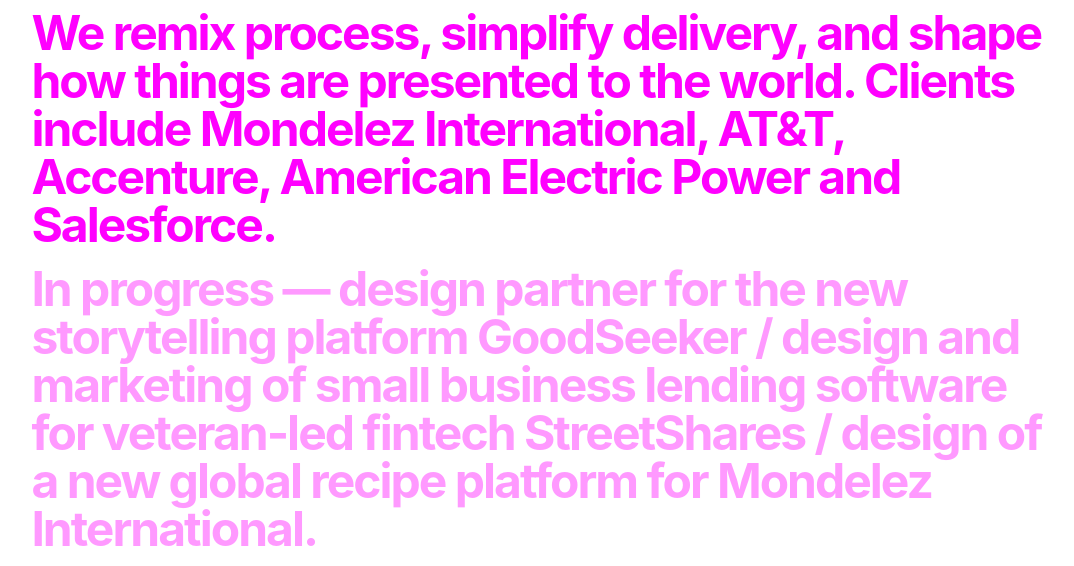
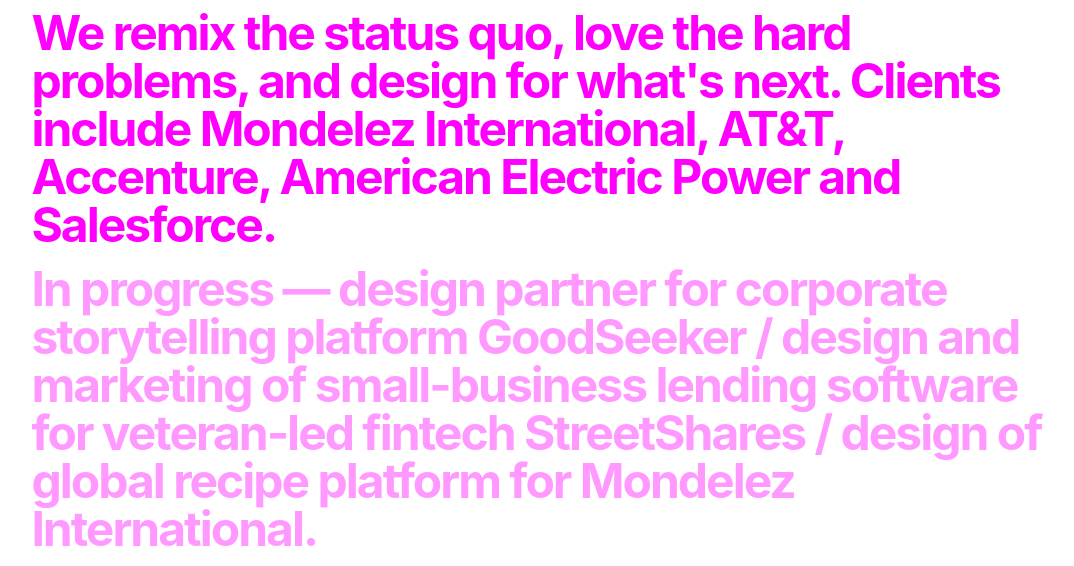
Before and after one commit to jmcweeney/additional, a plain HTML site: page webpage/index.html in a window 1280 px wide. Shown: the part 166-732 px from the top of the page, without its empty margins (103-1177 px from the left). Drawn offline with nearby package versions, Linux system fonts and the light colour scheme.

Commit message:
v5.5 — Update whys

```diff
--- a/webpage/index.html
+++ b/webpage/index.html
@@ -33,8 +33,8 @@
 		<p style="color: #000; margin: 0;">Hola &mdash;</p>
 		<p style="color: #ff00ff;">Additional is a change agent, pure and simple.</p>
 		<!-- <p style="color: #ff00ff;">We're an intentionally small team built to tackles hard business problems without taking any shortcuts. We set out to create things beyond the reach of our clients, pure and simple.</p> -->
-		<p style="color: #ff00ff;">We remix process, simplify delivery, and shape how things are presented to the world. Clients include Mondelez International, AT&T, Accenture, American Electric Power and Salesforce.</p>
-		<p style="color: #ff99ff;">In progress &mdash; design partner for the new storytelling platform GoodSeeker / design and marketing of small business lending software for veteran-led fintech StreetShares / design of a new global recipe platform for Mondelez International.</p>
+		<p style="color: #ff00ff;">We remix the status quo, love the hard problems, and design for what's next. Clients include Mondelez International, AT&T, Accenture, American Electric Power and Salesforce.</p>
+		<p style="color: #ff99ff;">In progress &mdash; design partner for corporate storytelling platform GoodSeeker / design and marketing of small-business lending software for veteran-led fintech StreetShares / design of global recipe platform for Mondelez International.</p>
 		<p style="color: #666666;">Recent work &mdash; landing page for tech search focused on hiring people, not filling positions
 			<a style="color: #333;" href="http://jkbadvisors.com" target="_blank">JKB Advisors</a> / branding and site design for new Nantucket luxury hospitality venture
 			<a style="color: #333;" href="http://blueflagpartners.com" target="_blank">Blue Flag Partners</a> / massive digital installation for midwest energy company
```
